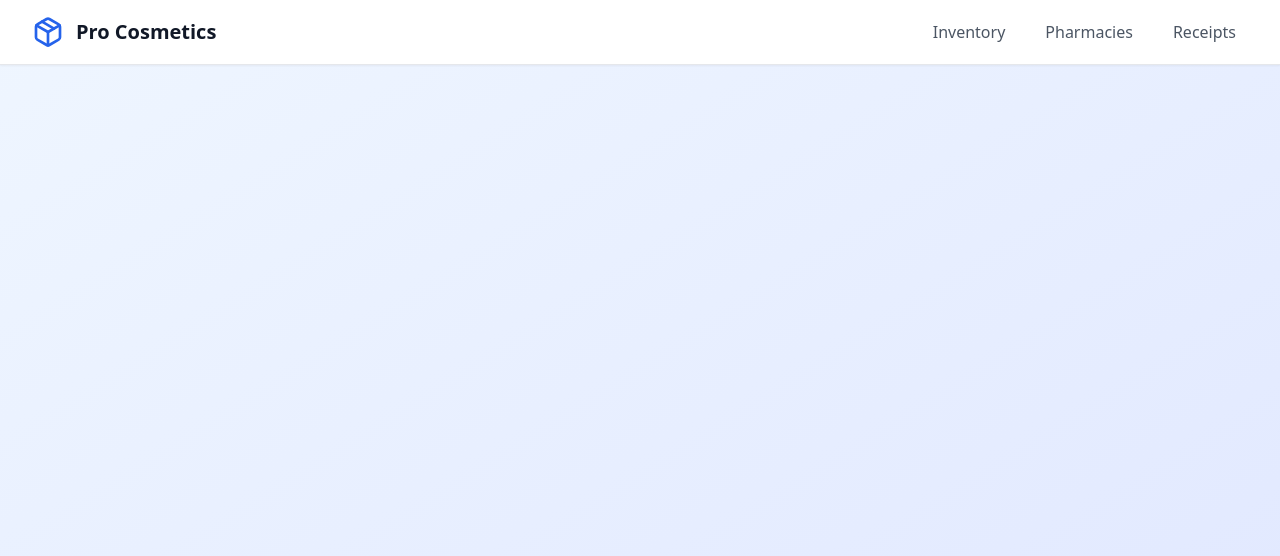
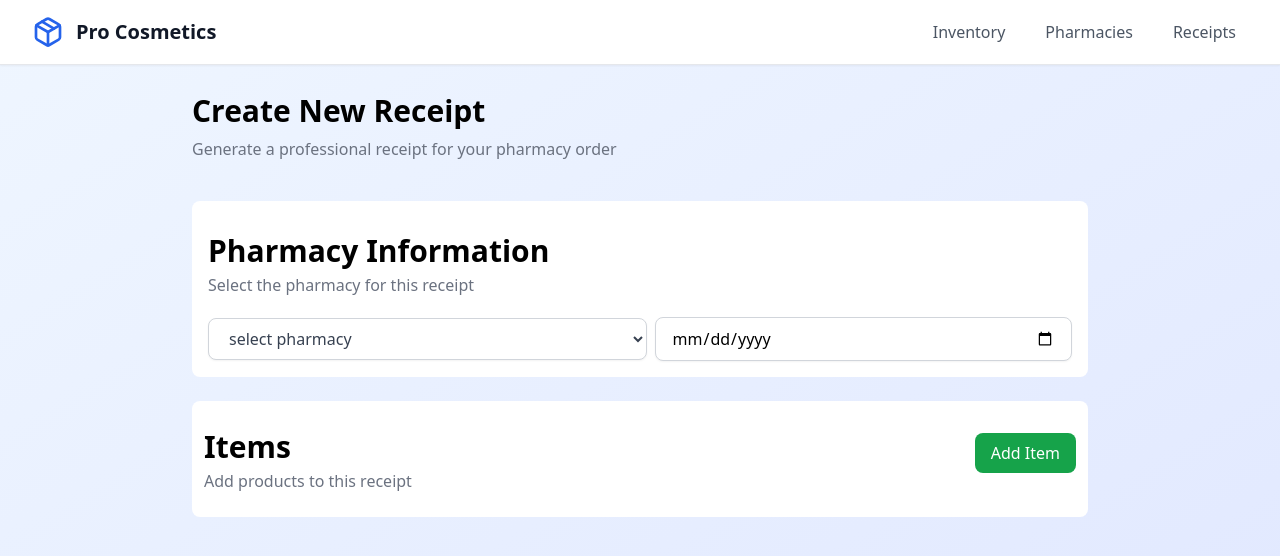
Before and after one commit to akbarhrb/cosmetics, a React (Create React App) app: page /create-receipt in a window 1280 px wide. Shown: the top 556 px of the page. Built offline with nearby package versions, Linux system fonts and the light colour scheme.

Commit message:
added: create receipt

```diff
--- /dev/null
+++ b/src/components/Select.jsx
@@ -0,0 +1,6 @@
+function Select({ children, name = '', id = '', value, onChange, className = '' }){
+    return (
+        <select name={name} id={id} value={value} onChange={onChange} className={`w-full px-4 py-2 border border-gray-300 rounded-lg shadow-sm text-gray-700 bg-white focus:outline-none focus:ring-2 focus:ring-blue-500 focus:border-transparent transition ease-in-out duration-200 ${className} `}>{children}</select>
+    );
+}
+export default Select;
--- a/src/pages/CreateReceipt.jsx
+++ b/src/pages/CreateReceipt.jsx
@@ -1,9 +1,65 @@
+import Button from "../components/Button";
 import Header from "../components/Header";
+import Input from "../components/Input";
+import Select from "../components/Select";
 function CreateReceipt(){
     return (
         <div className="min-h-screen bg-gradient-to-br from-blue-50 to-indigo-100">
             {/* header and navbar */}
             <Header />
+
+            {/* create new receipt form */}
+
+            <div className="flex flex-col items-center">
+                {/* main header */}
+                <div className="flex flex-col items-start cursor-pointer w-[70%] my-6">
+                    <div className="text-3xl font-bold my-1 ">Create New Receipt</div>
+                    <div className="text-md text-gray-500 my-1">Generate a professional receipt for your pharmacy order</div>
+                </div>
+                {/* the form */}
+                <form className="w-full flex flex-col items-center" >
+
+                    {/* select pharmacy */}
+                    <div className="bg-white p-3 my-3 rounded-lg lg:w-[70%] flex flex-col items-center cursor-pointer" >
+
+                        {/* header select pharmacy */}
+                        <div className="flex flex-col w-full items-start p-1 mb-3 ">
+                            <div className="text-3xl font-bold mt-4 ">Pharmacy Information</div>
+                            <div className="text-md text-gray-500 mt-1">Select the pharmacy for this receipt</div>
+                        </div>
+
+                        {/* select pharmacy and date*/}
+                        <div className="flex flex-row w-full items-center">
+                            <Select className="w-[50%] m-1" >
+                                <option value="" className="" >select pharmacy</option>
+                                <option value="">select pharmacy</option>
+                                <option value="">select pharmacy</option>
+                            </Select>
+                            <Input type="date" className="w-[50%] m-1"/>
+                        </div>
+
+
+                    </div>
+
+                    {/* add items  */}
+                    <div className="bg-white p-3 my-3 rounded-lg lg:w-[70%] flex flex-col items-center cursor-pointer" >
+                        {/* header item section */}
+                        <div className="flex flex-row w-full items-center justify-between mb-3">
+                            <div className="flex flex-col justify-start">
+                                <div className="text-3xl font-bold mt-4 ">Items</div>
+                                <div className="text-md text-gray-500 mt-1 ">Add products to this receipt</div>
+                            </div>
+                            <Button variant="success" >Add Item</Button>
+                        </div>
+
+                        {/* item section */}
+
+                    </div>
+
+
+                </form>
+
+            </div>
         </div>
     );
 }
--- a/src/pages/Pharmacies.jsx
+++ b/src/pages/Pharmacies.jsx
@@ -172,7 +172,7 @@ function Pharmacies(){
               <CardHeader>
                 <div className="flex justify-between items-start">
                   <div>
-                    <CardTitle className="text-black m-2"> </CardTitle>
+                    <CardTitle className="text-black m-2"> {pharmacy.name}</CardTitle>
                     <CardDescription className="text-gray-600"> Owner: {pharmacy.owner}</CardDescription>
                   </div>
 
```
